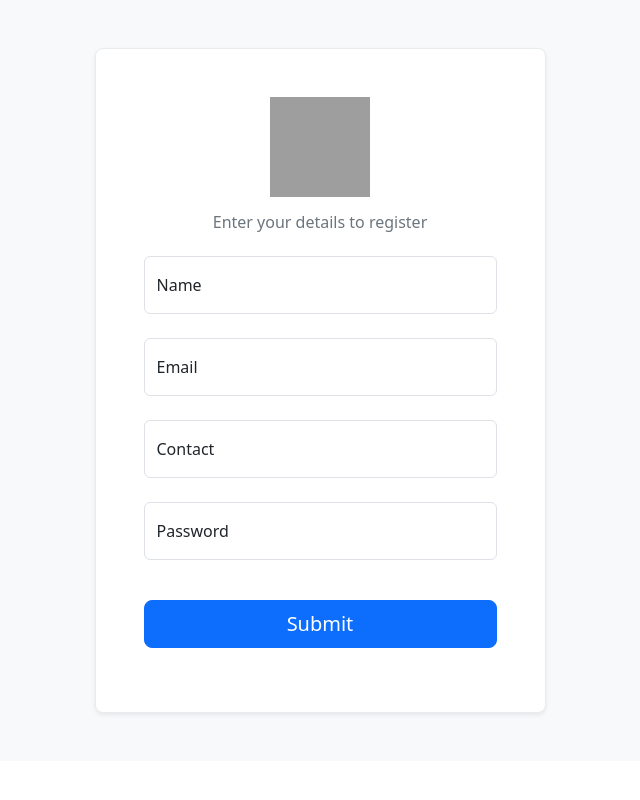
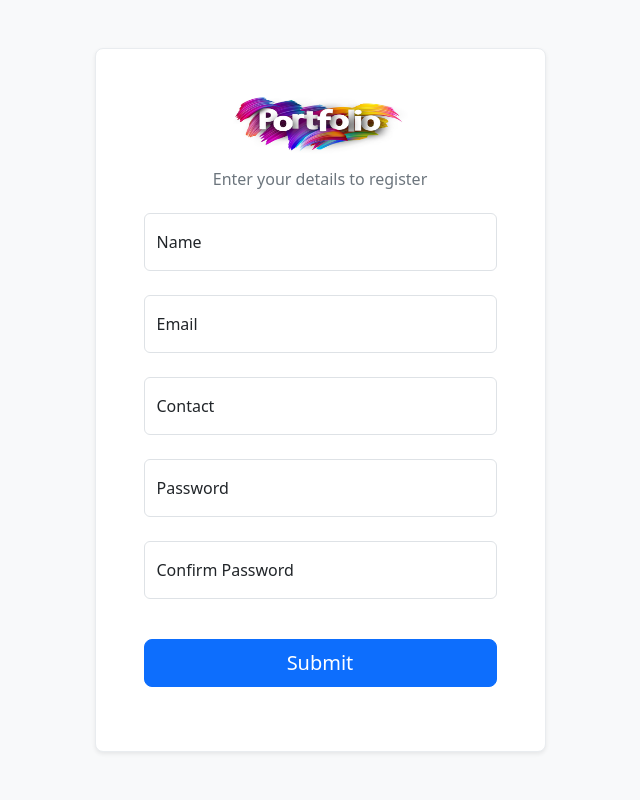
Before and after one commit to rahullokhande123/Django_Static_Portfolio, a Django app: page /registration/ in a window 1280 px wide. Shown: the whole page, without its empty margins (320-960 px from the left). Run offline with Django 5.2, Linux system fonts and the light colour scheme; grey boxes are pictures that could not be loaded.

Commit message:
Static Portfolio

```diff
--- a/project/app/templates/registration.html
+++ b/project/app/templates/registration.html
@@ -1,5 +1,6 @@
 <!DOCTYPE html>
 <html lang="en">
+  {% load static %}
 <head>
     <meta charset="UTF-8">
     <meta name="viewport" content="width=device-width, initial-scale=1.0">
@@ -18,7 +19,8 @@
             <div class="card-body p-3 p-md-4 p-xl-5">
               <div class="text-center mb-3">
                 <a href="#!">
-                  <img src="https://img.freepik.com/premium-photo/illustration-of-boy-holding-a-phone_635702-1766.jpg" alt="BootstrapBrain Logo" width="100" height="100">
+                  <!-- <img src="https://img.freepik.com/premium-photo/illustration-of-boy-holding-a-phone_635702-1766.jpg" alt="BootstrapBrain Logo" width="100" height="100"> -->
+                  <img src="{% static 'image/portfolio.jpg' %}" alt="BootstrapBrain Logo" width="175" height="57">
                 </a>
               </div>
               <h2 class="fs-6 fw-normal text-center text-secondary mb-4">Enter your details to register</h2>
@@ -54,6 +56,13 @@
                   </div>
 
                   <div class="col-12">
+                    <div class="form-floating mb-3">
+                      <input type="password" class="form-control" name="cpassword" id="cpassword" value="" placeholder="Password" required>
+                      <label for="password" class="form-label">Confirm Password</label>
+                    </div>
+                  </div>
+
+                  <div class="col-12">
                     <div class="d-grid my-3">
                       <button class="btn btn-primary btn-lg" type="submit">Submit</button>
                     </div>
--- a/project/app/templates/userLogin.html
+++ b/project/app/templates/userLogin.html
@@ -30,7 +30,7 @@
                               <img src="{% static 'image/portfolio.jpg' %}" alt="BootstrapBrain Logo" width="175" height="57">
                             </a>
                           </div>
-                          <h4 class="text-center">Welcome back you've been missed!</h4>
+                          <h4 class="text-center" style="font-size: 21px;">Welcome To The Portfolio Design World</h4>
                         </div>
                       </div>
                     </div>
```
